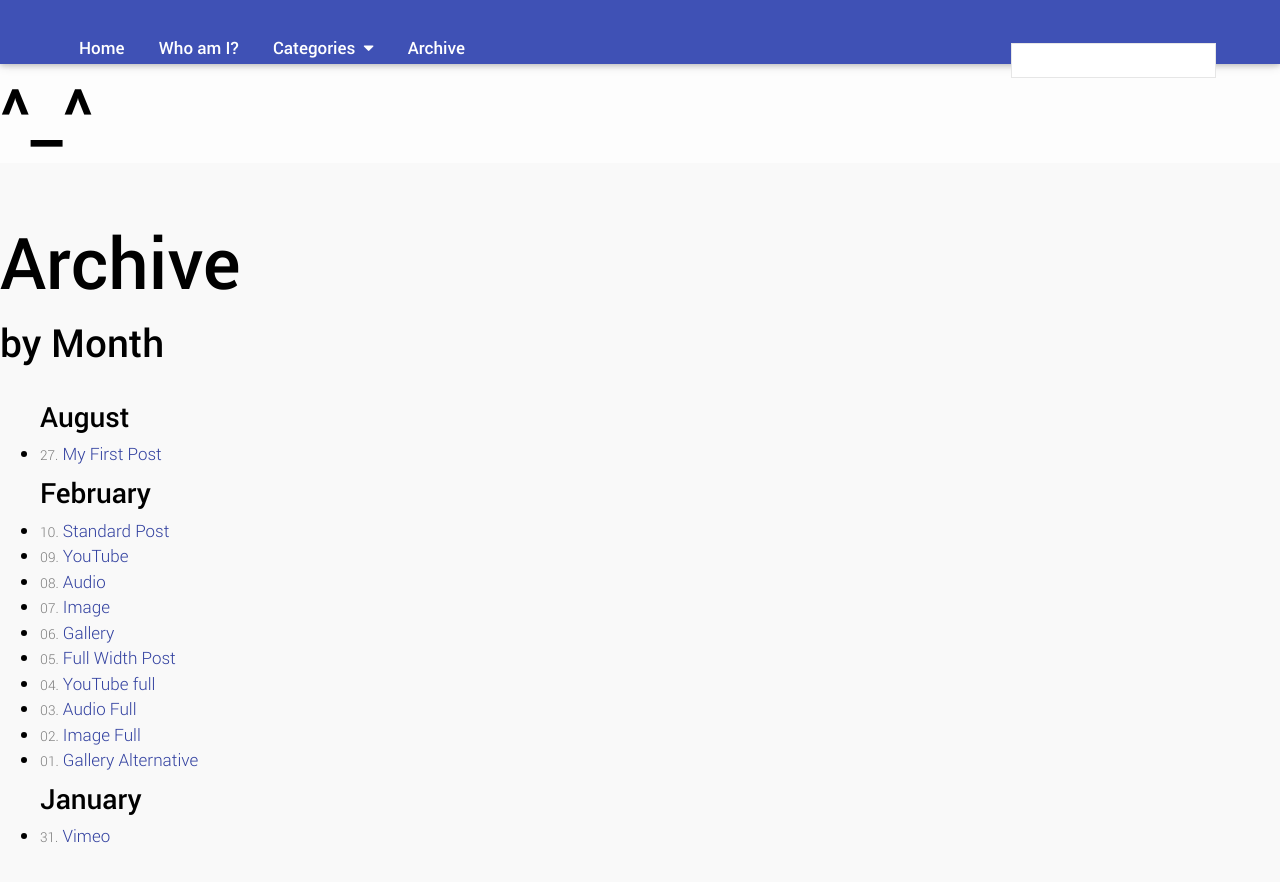
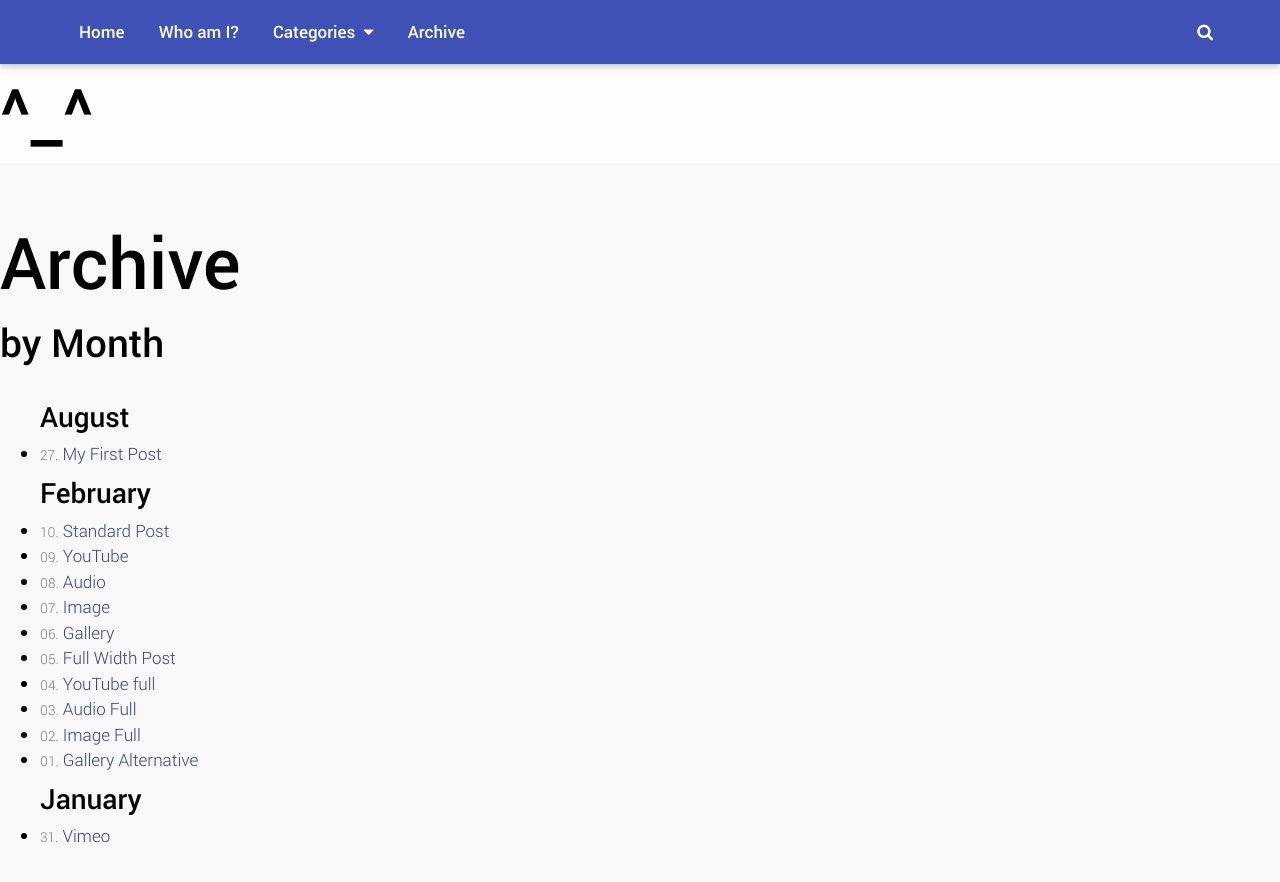
Before and after one commit to nfocast/nfocast.github.io, a Jekyll site: the page built from archive/index.md, in a window 1280 px wide and 900 px high. Shown: the top 882 px of the window. Built offline with Jekyll 4.4.1, drawn with Linux system fonts in a browser that asks for light colours.

Commit message:
Update nav.html

```diff
--- a/_includes/nav.html
+++ b/_includes/nav.html
@@ -46,11 +46,8 @@
         <nav class="iconnav">
             <ul>
                 <li class="sicon">
-                    <link href="tipuesearch/tipuesearch.css" rel="stylesheet">
+                    <a href='#search'><i class='fa fa-search'></i></a>
                 </li>
-                 <form action="results-index.html">
-                    <input type="text" name="q" id="tipue_search_input" autocomplete="off" required>
-                </form>
 
                 {% if site.tumblr %}
                 <li class="social">
```
